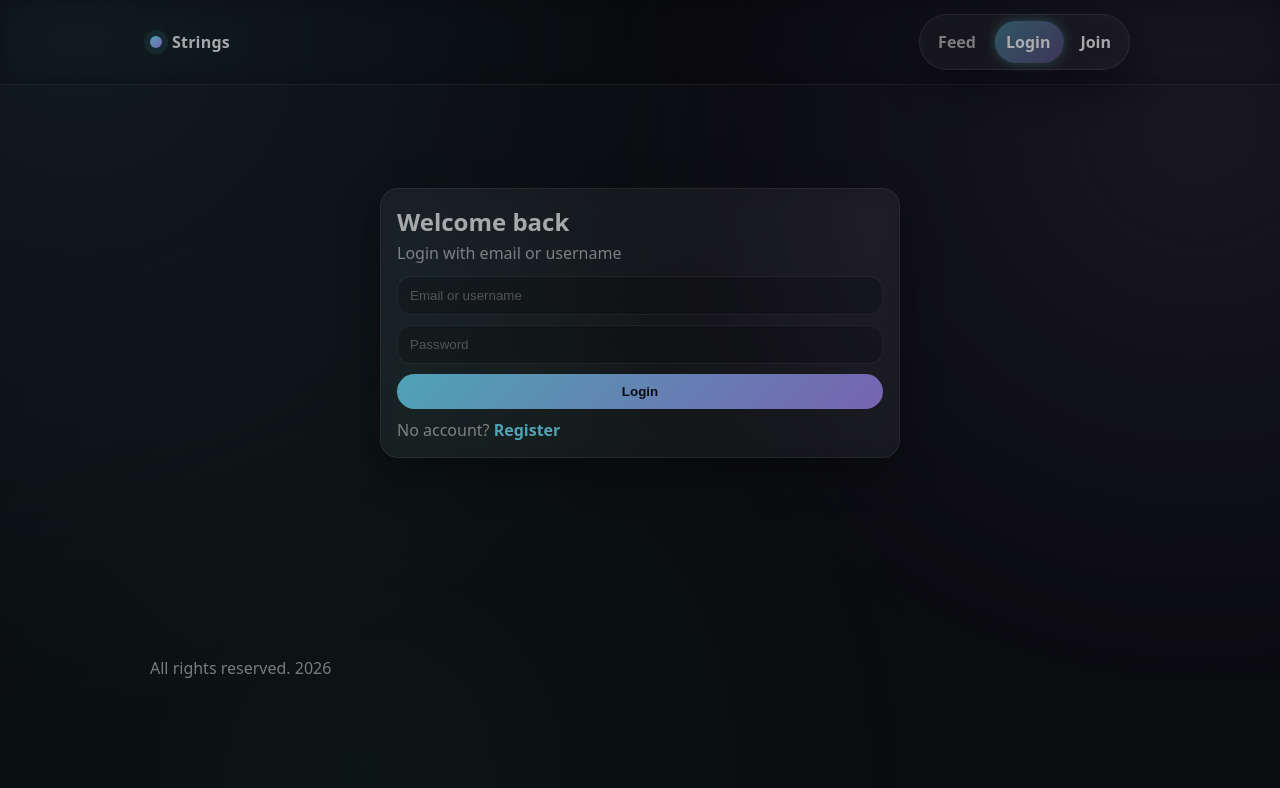
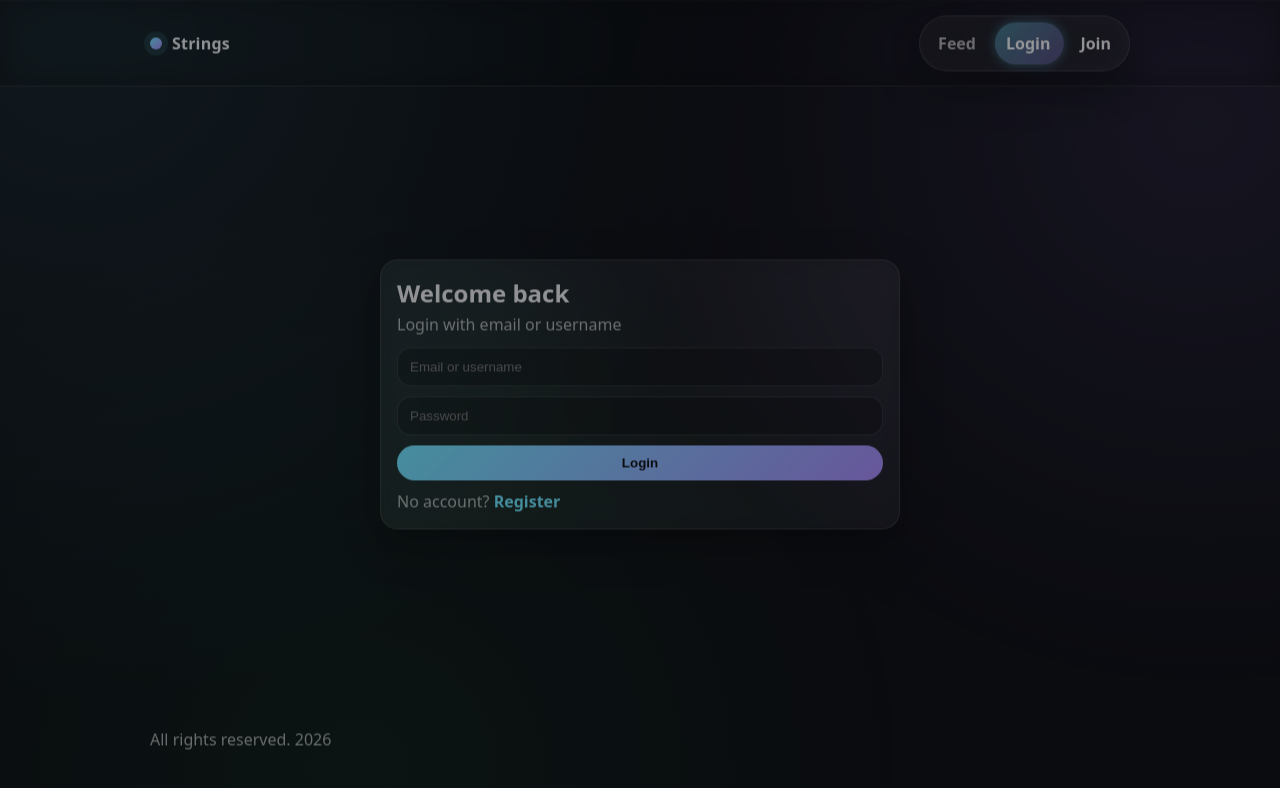
Before and after one commit to josolifx-sudo/prototypeBlog-lim, a Vue app in the folder client/: page /login in a window 1280 px wide. Shown: the top 788 px of the page. Built offline with nearby package versions, Linux system fonts and the light colour scheme.

Commit message:
feat: add header height variable and enhance animations in AppShell and styles

```diff
--- a/client/src/components/AppShell.vue
+++ b/client/src/components/AppShell.vue
@@ -33,7 +33,7 @@
       </div>
     </header>
 
-    <main class="container">
+    <main class="container mainpad">
       <transition name="fade-up" mode="out-in">
         <router-view />
       </transition>
@@ -136,6 +136,7 @@ export default {
 <style scoped>
 .topbar {
   position: sticky;
+  min-height: var(--header-h);
   top: 0;
   z-index: 10;
   backdrop-filter: blur(14px);
@@ -225,4 +226,7 @@ export default {
   padding-top: 10px;
   padding-bottom: 30px;
 }
+.mainpad {
+  padding-top: calc(var(--header-h) + 14px);
+}
 </style>
--- a/client/src/style.css
+++ b/client/src/style.css
@@ -1,4 +1,5 @@
 :root {
+  --header-h: 74px;
   --bg: #0b0c10;
   --panel: rgba(255, 255, 255, 0.06);
   --panel-strong: rgba(255, 255, 255, 0.10);
@@ -118,9 +119,9 @@ a { color: inherit; text-decoration: none; }
 }
 /* Animations */
 @keyframes floatGlow {
-  0% { filter: blur(0px); opacity: 0.65; }
-  50% { filter: blur(2px); opacity: 0.85; }
-  100% { filter: blur(0px); opacity: 0.65; }
+  0% { opacity: 0.55; transform: translateY(0px); }
+  50% { opacity: 0.75; transform: translateY(6px); }
+  100% { opacity: 0.55; transform: translateY(0px); }
 }
 
 @keyframes shimmer {
@@ -138,7 +139,6 @@ a { color: inherit; text-decoration: none; }
 .fade-up-leave-to {
   opacity: 0;
   transform: translateY(10px);
-  filter: blur(4px);
 }
 
 /* Stagger list transition */
```
